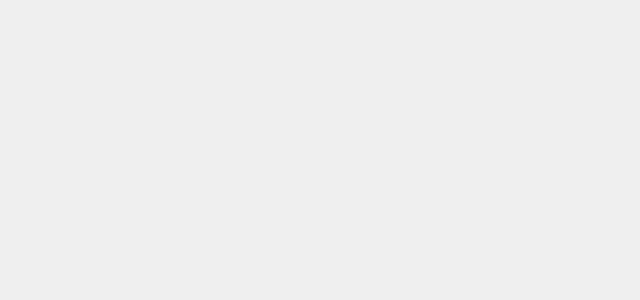
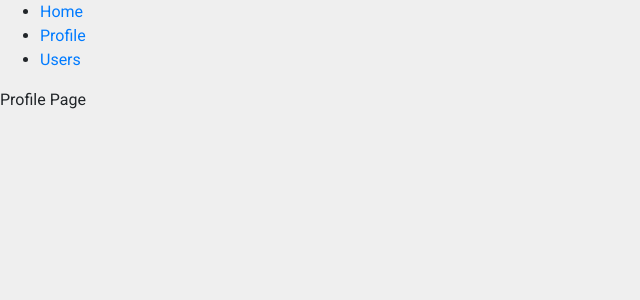
Before and after one commit to koko1313/react-spa-2020, a React (Create React App) app: page /profile in a window 1280 px wide. Shown: the top 300 px of the page, without its empty margins (0-640 px from the left). Built offline with nearby package versions, Linux system fonts and the light colour scheme.

Commit message:
added router in App.js

```diff
--- a/src/App.js
+++ b/src/App.js
@@ -1,10 +1,49 @@
 import React from 'react';
+import {
+  BrowserRouter as Router,
+  Switch,
+  Route,
+  Link
+} from "react-router-dom";
+
+import ClassComponent from './components/ClassComponent';
+import Home from './pages/Home';
+import Profile from './pages/Profile';
+import Users from './pages/Users';
 
 function App() {
   return (
-    <div className="App">
+    <Router>
+      <div>
+        <nav>
+          <ul>
+            <li>
+              <Link to="/">Home</Link>
+            </li>
+            <li>
+              <Link to="/profile">Profile</Link>
+            </li>
+            <li>
+              <Link to="/users">Users</Link>
+            </li>
+          </ul>
+        </nav>
 
-    </div>
+        {/* A <Switch> looks through its children <Route>s and
+            renders the first one that matches the current URL. */}
+        <Switch>
+          <Route path="/" exact>
+            <Home />
+          </Route>
+          <Route path="/profile" exact>
+            <Profile />
+          </Route>
+          <Route path="/users" exact>
+            <Users />
+          </Route>
+        </Switch>
+      </div>
+    </Router>
   );
 }
 
--- /dev/null
+++ b/src/components/ClassComponent.js
@@ -0,0 +1,29 @@
+import React from 'react';
+
+class Welcome extends React.Component {
+
+    constructor(props) {
+        super(props);
+        // Дефиниция за local state
+        this.state = {
+            title: "Hello",
+        }
+    }
+
+    buttonOnClick = () => {
+        this.setState({
+            title: "Set new Title",
+        });
+    }
+
+    render() {
+        return <div>
+            <h1>{this.state.title}</h1>
+            <p>{this.props.description}</p>
+            <button className="btn btn-primary" onClick={this.buttonOnClick}>Click me!</button>
+        </div>
+    }
+
+}
+
+export default Welcome;
--- /dev/null
+++ b/src/pages/Home.js
@@ -0,0 +1,13 @@
+import React from 'react';
+
+class Home extends React.Component {
+
+    render() {
+        return <div>
+            Home Page
+        </div>
+    }
+
+}
+
+export default Home;
--- /dev/null
+++ b/src/pages/Profile.js
@@ -0,0 +1,13 @@
+import React from 'react';
+
+class Profile extends React.Component {
+
+    render() {
+        return <div>
+            Profile Page
+        </div>
+    }
+
+}
+
+export default Profile;
--- /dev/null
+++ b/src/pages/Users.js
@@ -0,0 +1,13 @@
+import React from 'react';
+
+class Users extends React.Component {
+
+    render() {
+        return <div>
+            Users Page
+        </div>
+    }
+
+}
+
+export default Users;
```
